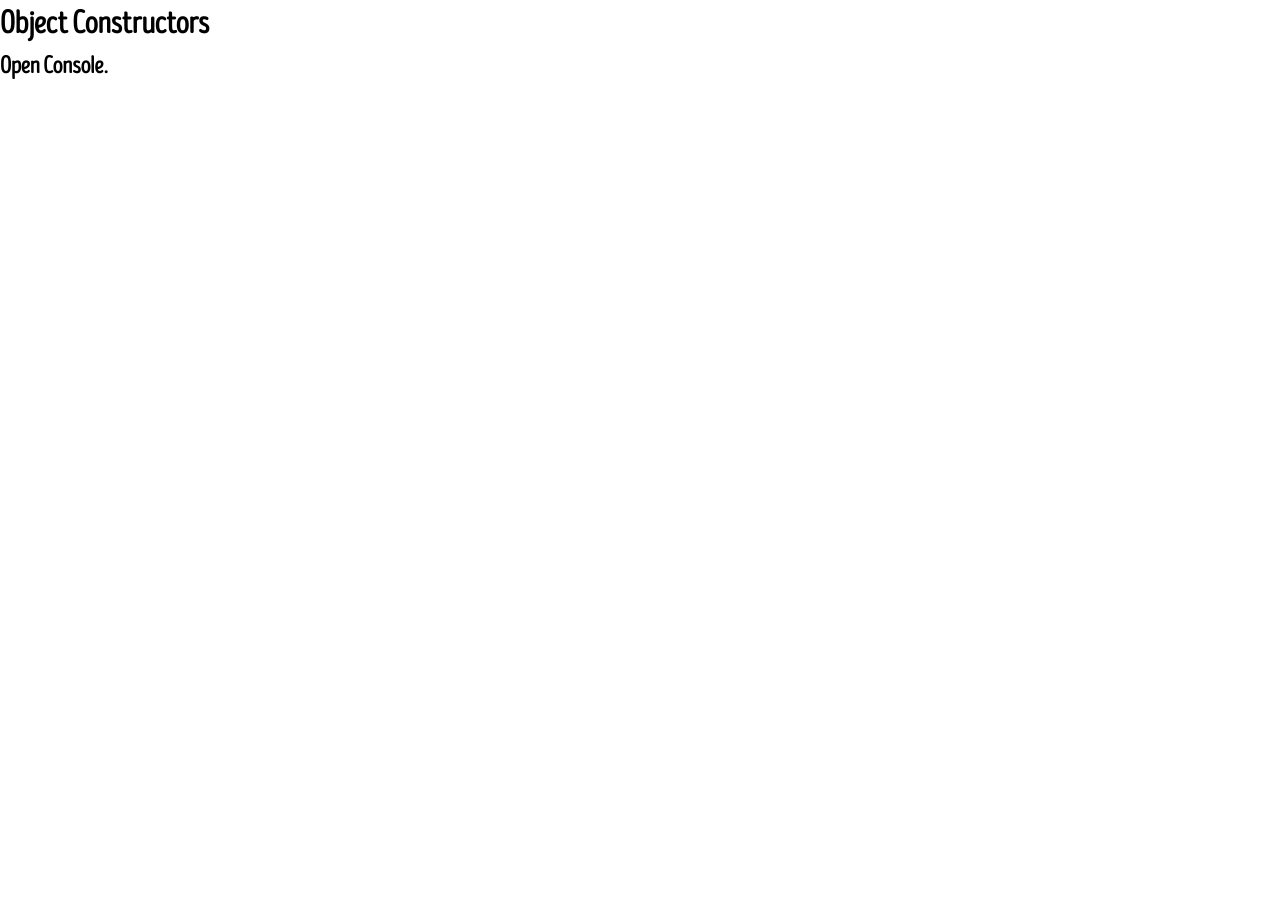
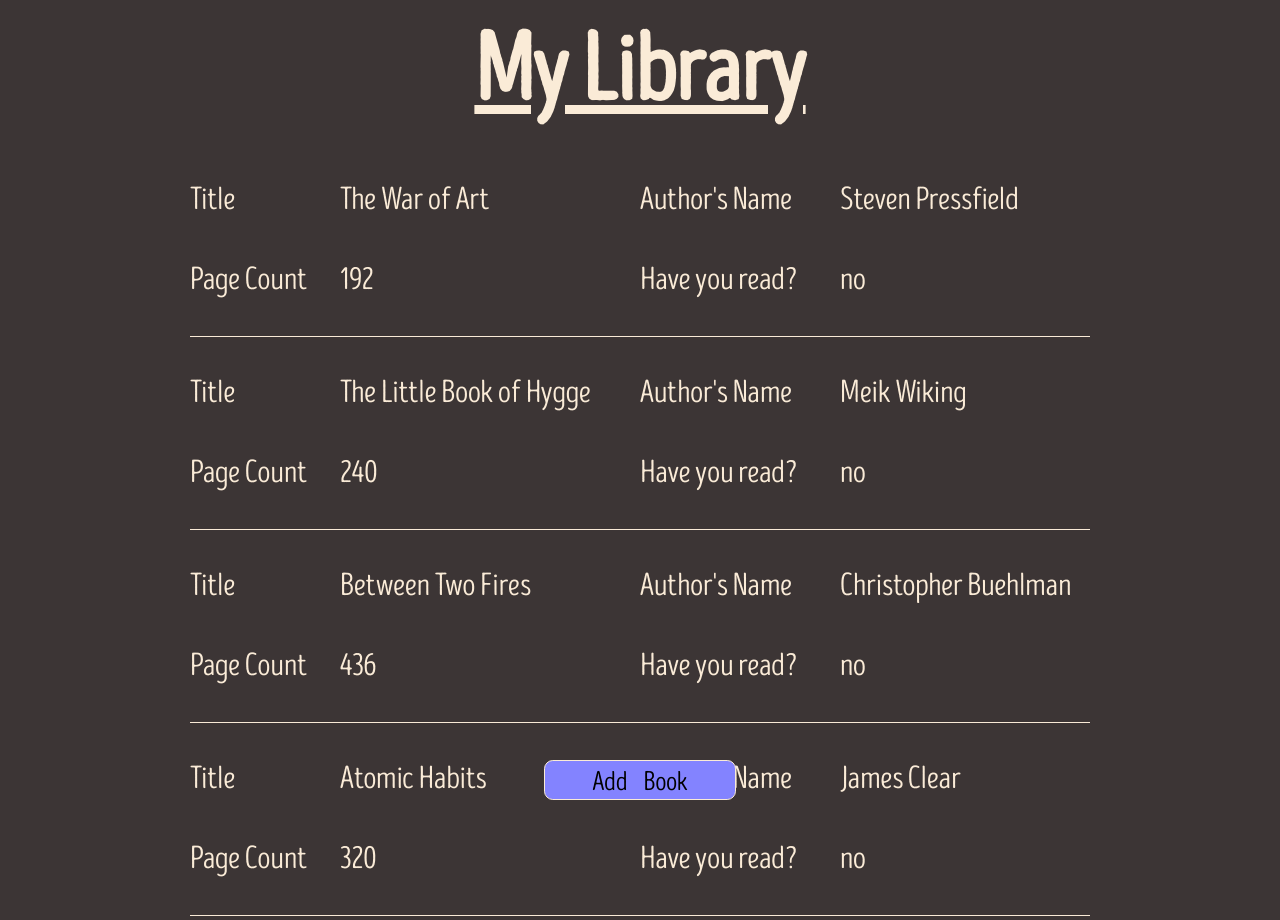
Before and after one commit to bbcoyote/odin-library, a plain HTML site: page index.html in a window 1280 px wide. Before the commit the page ends 800 px from the top, so only its background shows below. Drawn offline with Linux system fonts and the light colour scheme.

Commit message:
add some css, get myLibrary to show on the dom

```diff
--- a/index.html
+++ b/index.html
@@ -8,7 +8,10 @@
     <script src="index.js" defer></script>
   </head>
   <body>
-    <h1>Object Constructors</h1>
-    <h2>Open Console.</h2>
+    <h1 class="title">My Library</h1>
+    <div class="books-container"></div>
+    <div class="footer">
+      <button class="add-book">Add Book</button>
+    </div>
   </body>
 </html>
--- a/index.js
+++ b/index.js
@@ -1,3 +1,6 @@
+const booksContainer = document.querySelector('.books-container');
+const addBtn = document.querySelector('.add-book');
+
 const myLibrary = [
     {
         title: "The War of Art",
@@ -33,6 +36,40 @@ function Book(title, author, pages, read) {
     this.read = read;
 }
 
+// Okay this will be a button on a form that calls a new Book() and each input will
+// be this. value. we could either make it a modal or a dialog or just display the form
+// on the page. we could make it the footer with a sticky position so it's always visible.
+
 function addBookToLibrary() {
 
 }
+
+// I want the books to be displayed in the center of the screen
+// In a ladder shapped fasion kind of like amazon
+function displayBooks() {
+    for (let i = 0; i < myLibrary.length; i++) {
+        const bookCard = document.createElement("div");
+        const title = document.createElement("span");
+        const author = document.createElement('span');
+        const pages = document.createElement('span');
+        const read = document.createElement('span');
+        const bookTitle = document.createElement("span");
+        const bookAuthor = document.createElement('span');
+        const bookPages = document.createElement('span');
+        const bookRead = document.createElement('span');
+        read.textContent = `Have you read?`;
+        pages.textContent = `Page Count`
+        author.textContent = `Author's Name`;
+        title.textContent = `Title`;
+        bookRead.textContent = `${myLibrary[i].read}`;
+        bookPages.textContent = `${myLibrary[i].pages}`
+        bookAuthor.textContent = `${myLibrary[i].author}`;
+        bookTitle.textContent = `${myLibrary[i].title}`;
+        booksContainer.appendChild(bookCard)
+        bookCard.append(title, bookTitle, author, bookAuthor, pages, bookPages, read, bookRead);
+    }
+}
+
+displayBooks()
+
+addBtn.addEventListener('click',)
--- a/style.css
+++ b/style.css
@@ -53,4 +53,47 @@ h6 {
 
 body {
   font-family: "intro_head_rbase";
+  background-color: rgb(60, 53, 53);
+  color: antiquewhite;
+  display: flex;
+  flex-direction: column;
+  align-items: center;
 }
+
+.title {
+  text-align: center;
+  font-size: 6rem;
+  text-decoration: underline;
+}
+
+.books-container {
+  margin-top: 2rem;
+  display: flex;
+  flex-direction: column;
+  gap: 2rem;
+}
+
+.books-container > div {
+  display: grid;
+  grid-template: 80px 80px / 150px 300px 200px 250px;
+  border-bottom: 1px solid antiquewhite;
+  font-size: 2rem;
+}
+
+.footer {
+  position: sticky;
+  bottom: 0;
+  button {
+    width: 12rem;
+    height: 2.5rem;
+    font-size: 1.7rem;
+    background-color: rgb(131, 131, 255);
+    border-radius: 0.55rem;
+    border: 1px solid antiquewhite;
+    word-spacing: 12px;
+  }
+}
+
+.add-book:hover {
+  background-color: rgb(75, 75, 148);
+}
```
